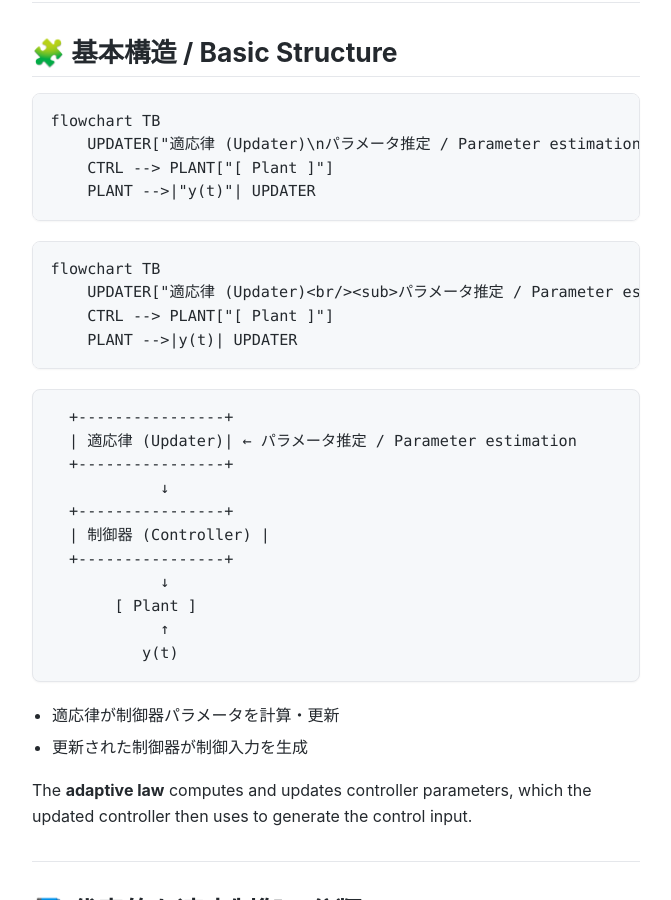
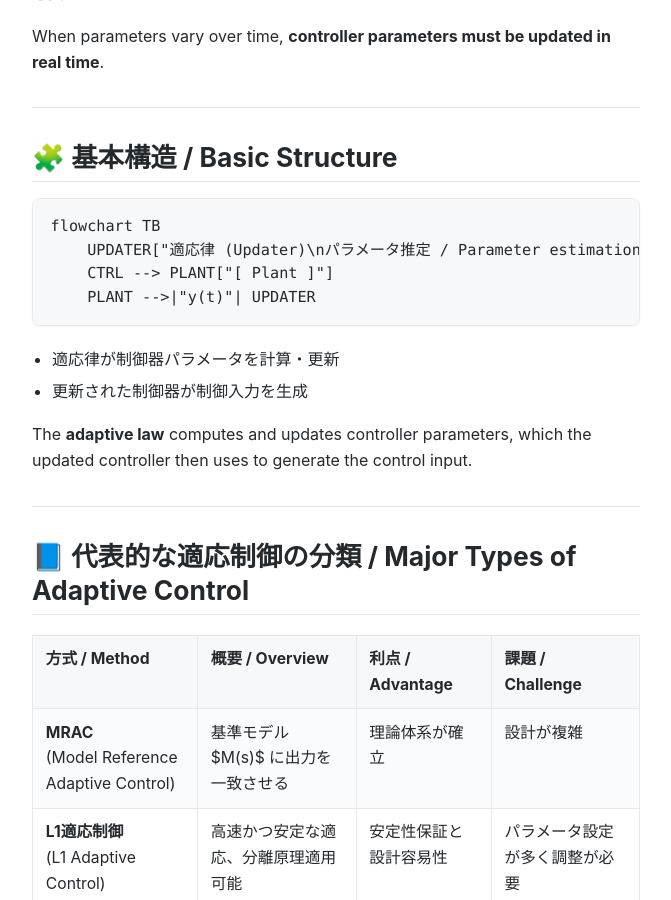
Before and after one commit to Samizo-AITL/EduController, a Jekyll site: the page built from part03_adaptive/theory/01_adaptive_intro.md, in a window 1280 px wide and 900 px high, scrolled down 1629 px. Shown: the whole window, without its empty margins (304-975 px from the left). Built offline with Jekyll 4.4.1, drawn with Linux system fonts in a browser that asks for light colours; some of the changed text lies outside the part shown.

Commit message:
Update 01_adaptive_intro.md

````diff
--- a/part03_adaptive/theory/01_adaptive_intro.md
+++ b/part03_adaptive/theory/01_adaptive_intro.md
@@ -51,28 +53,6 @@
     UPDATER["適応律 (Updater)\nパラメータ推定 / Parameter estimation"] --> CTRL["制御器 (Controller)"]
     CTRL --> PLANT["[ Plant ]"]
     PLANT -->|"y(t)"| UPDATER
-```
-
-
-
-```mermaid
-flowchart TB
-    UPDATER["適応律 (Updater)<br/><sub>パラメータ推定 / Parameter estimation</sub>"] --> CTRL["制御器 (Controller)"]
-    CTRL --> PLANT["[ Plant ]"]
-    PLANT -->|y(t)| UPDATER
-```
-```text
-  +----------------+
-  | 適応律 (Updater)| ← パラメータ推定 / Parameter estimation
-  +----------------+
-            ↓
-  +----------------+
-  | 制御器 (Controller) |
-  +----------------+
-            ↓
-       [ Plant ]
-            ↑
-          y(t)
 ```
 
 - 適応律が制御器パラメータを計算・更新
````
Also changed, not shown: other parts of part03_adaptive/theory/01_adaptive_intro.md (+2 -0 lines).
